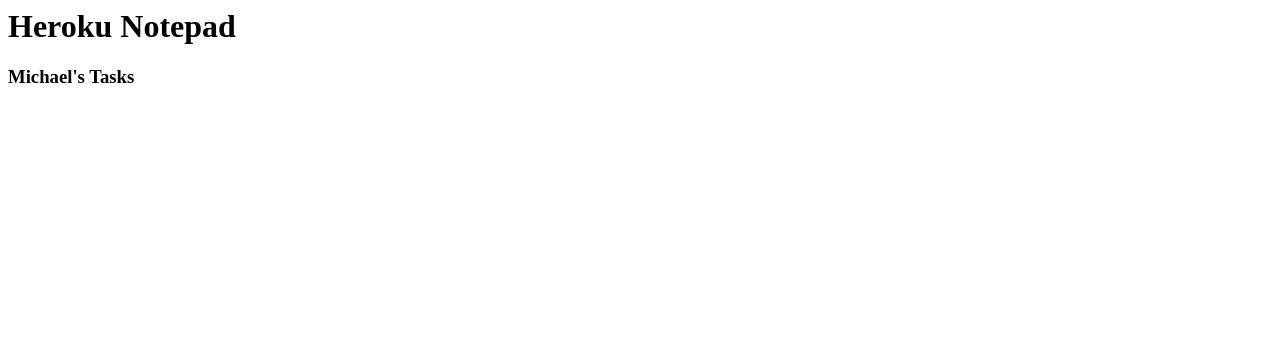
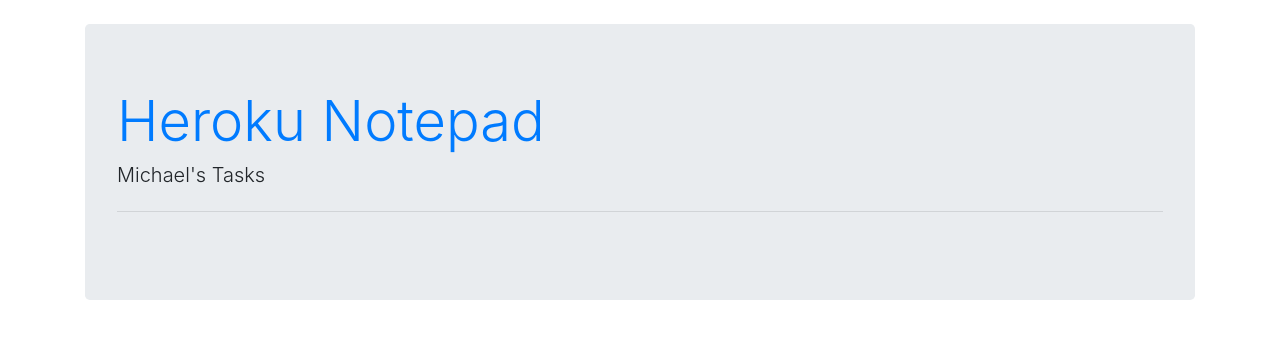
Before and after one commit to mkdinh/heroku-notepad-example, a Flask app: page / in a window 1280 px wide. Shown: the top 339 px of the page. Run offline with Flask 2, Linux system fonts and the light colour scheme; data that the repository does not hold is empty; some libraries are stand-ins or nearby versions.

Commit message:
add styling

```diff
--- a/app.py
+++ b/app.py
@@ -1,53 +1,32 @@
 from flask import Flask, render_template, jsonify
-# from flask_sqlalchemy import SQLAlchemy
-from flask_pymongo import PyMongo
+from flask_sqlalchemy import SQLAlchemy
 from os import environ
 
 app = Flask(__name__)
-# app.config['SQLALCHEMY_DATABASE_URI'] = environ.get('DATABASE_URL') or "sqlite:///notepad.sqlite"
-# db = SQLAlchemy(app)
+app.config['SQLALCHEMY_DATABASE_URI'] = environ.get('DATABASE_URL') or "sqlite:///notepad.sqlite"
+db = SQLAlchemy(app)
 
-app.config['MONGO_URI'] = environ.get('MONGODB_URI') or "mongodb://localhost:27017/notepad"
-mongo = PyMongo(app)
-
-# class Task(db.Model):
-#     id = db.Column(db.Integer, primary_key=True)
-#     description = db.Column(db.String)
+class Task(db.Model):
+    id = db.Column(db.Integer, primary_key=True)
+    description = db.Column(db.String)
 
 @app.route('/')
 def index():
     return render_template('index.html', name="Michael")
 
-
-# @app.route('/tasks')
-# def tasks():
-#     tasks = db.session.query(Task)
-#     data = []
-
-#     for task in tasks:
-#         item = {
-#             "id": task.id,
-#             "description": task.description
-#         }
-#         data.append(item)
-
-#     return jsonify(data)
-
 @app.route('/tasks')
 def tasks():
-    tasks = mongo.db.tasks.find()
+    tasks = db.session.query(Task)
     data = []
 
     for task in tasks:
-        print(task)
         item = {
-            "id": str(task['_id']),
-            "description": task['description']
+            "id": task.id,
+            "description": task.description
         }
         data.append(item)
 
     return jsonify(data)
 
-
 if __name__ == '__main__':
     app.run(debug=True)
--- a/static/js/main.js
+++ b/static/js/main.js
@@ -3,6 +3,7 @@
 
   tasks.forEach((task) => {
     var item = list.append("li");
+    item.classed("list-group-item", true);
     item.text(task.description);
   });
 });
--- a/templates/index.html
+++ b/templates/index.html
@@ -2,14 +2,23 @@
     <head>
         <title>Heroku Notepad</title>
         <script src="https://d3js.org/d3.v5.min.js"></script>
+        <!-- CSS only -->
+    <link rel="stylesheet" href="https://stackpath.bootstrapcdn.com/bootstrap/4.5.0/css/bootstrap.min.css" integrity="sha384-9aIt2nRpC12Uk9gS9baDl411NQApFmC26EwAOH8WgZl5MYYxFfc+NcPb1dKGj7Sk" crossorigin="anonymous">
+
+    <!-- JS, Popper.js, and jQuery -->
+    <script src="https://code.jquery.com/jquery-3.5.1.slim.min.js" integrity="sha384-DfXdz2htPH0lsSSs5nCTpuj/zy4C+OGpamoFVy38MVBnE+IbbVYUew+OrCXaRkfj" crossorigin="anonymous"></script>
+    <script src="https://cdn.jsdelivr.net/npm/popper.js@1.16.0/dist/umd/popper.min.js" integrity="sha384-Q6E9RHvbIyZFJoft+2mJbHaEWldlvI9IOYy5n3zV9zzTtmI3UksdQRVvoxMfooAo" crossorigin="anonymous"></script>
+    <script src="https://stackpath.bootstrapcdn.com/bootstrap/4.5.0/js/bootstrap.min.js" integrity="sha384-OgVRvuATP1z7JjHLkuOU7Xw704+h835Lr+6QL9UvYjZE3Ipu6Tp75j7Bh/kR0JKI" crossorigin="anonymous"></script>
     </head>
     <body>
-        <h1>Heroku Notepad</h1>
-        <h3>{{name}}'s Tasks</h3>
-        <ul id="tasks">
-
-        </ul>
-
+        <div class="container mt-4">
+            <div class="jumbotron">
+            <h1 class="display-4 text-primary">Heroku Notepad</h1>
+            <h3 class='lead'>{{name}}'s Tasks</h3>
+            <hr class="my-4">
+            <ul id="tasks" class="list-group"></ul>
+            <div>
+        </div>
         <script src="{{ url_for('static', filename="js/main.js") }}"></script>
     </body>
 <html>
```
